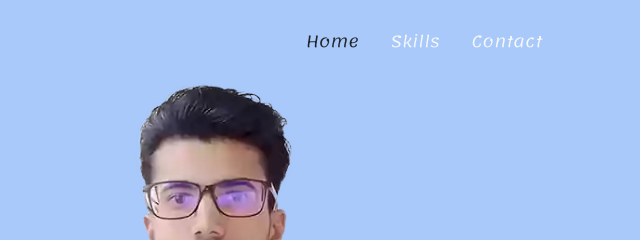
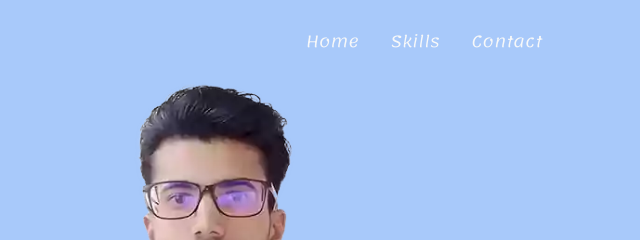
Before and after one commit to Amine-Triki/Amine-Triki.github.io, a plain HTML site: page index.html in a window 1280 px wide. Shown: the top 240 px of the page, 640-1280 px from the left. Drawn offline with Linux system fonts and the light colour scheme.

Commit message:
delete class active from home

```diff
--- a/index.html
+++ b/index.html
@@ -32,7 +32,7 @@
           <div class="collapse navbar-collapse" id="main">
             <ul class="navbar-nav ms-auto mb-2 mb-lg-0">
               <li class="nav-item">
-                <a class="nav-link active p-2 p-lg-3" aria-current="page" href="#">Home</a>
+                <a class="nav-link  p-2 p-lg-3" aria-current="page" href="#">Home</a>
               </li>
               <li class="nav-item">
                 <a class="nav-link  p-2 p-lg-3"  href="#Skills">Skills</a>
```
